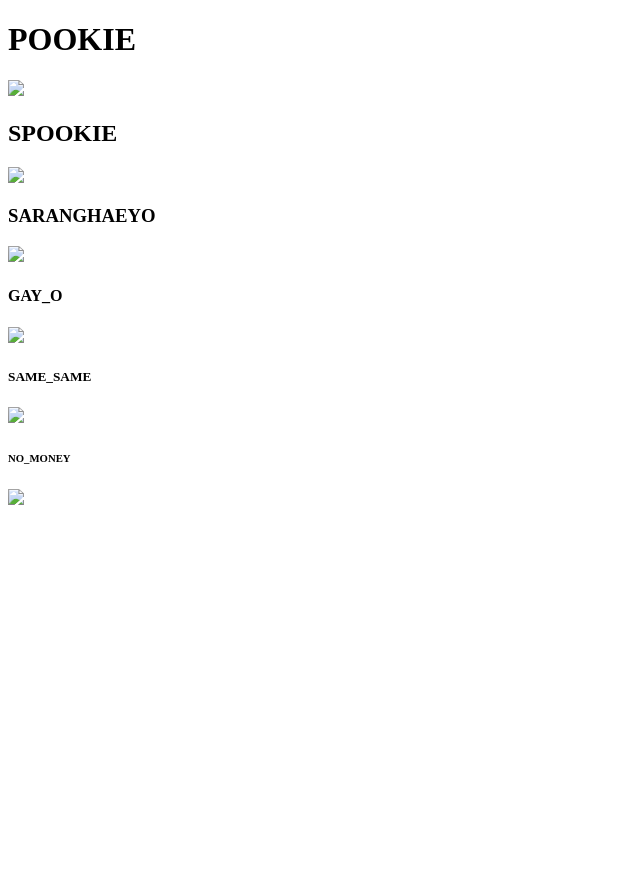
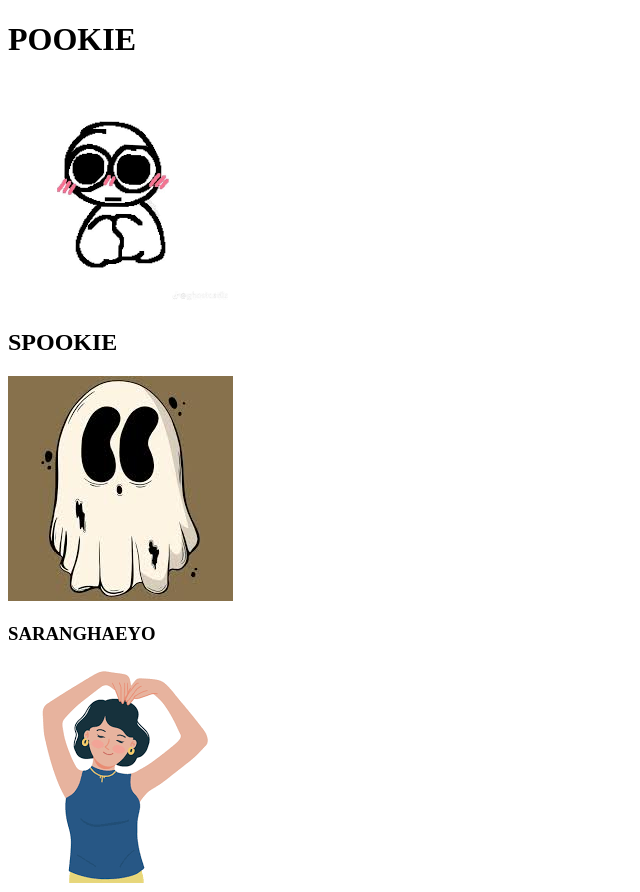
Before and after one commit to keerthana-dasari/sample, a plain HTML site: page index.html in a window 1280 px wide. Shown: the top 892 px of the page, without its empty margins (0-640 px from the left). Before the commit the page ends 800 px from the top, so only its background shows below. Drawn offline with Linux system fonts and the light colour scheme.

Commit message:
Update index.html

```diff
--- a/index.html
+++ b/index.html
@@ -7,16 +7,16 @@
 </head>
 <body>
     <h1>POOKIE</h1>
-    <img src="images\pookie.png">
+    <img src="pookie.png">
     <h2>SPOOKIE</h2>
-    <img src="images\spookie.jpeg">
+    <img src="spookie.jpeg">
     <h3>SARANGHAEYO</h3>
-    <img src="images\sarang.png" >
+    <img src="sarang.png" >
     <h4>GAY_O</h4>
-    <img src="images\gay.jpeg">
+    <img src="gay.jpeg">
     <h5>SAME_SAME</h5>
-    <img src="images\different.jpeg" >
+    <img src="different.jpeg" >
     <h6>NO_MONEY</h6>
-    <img src="images\no_honey.png">
+    <img src="no_honey.png">
 </body>
 </html>
```
